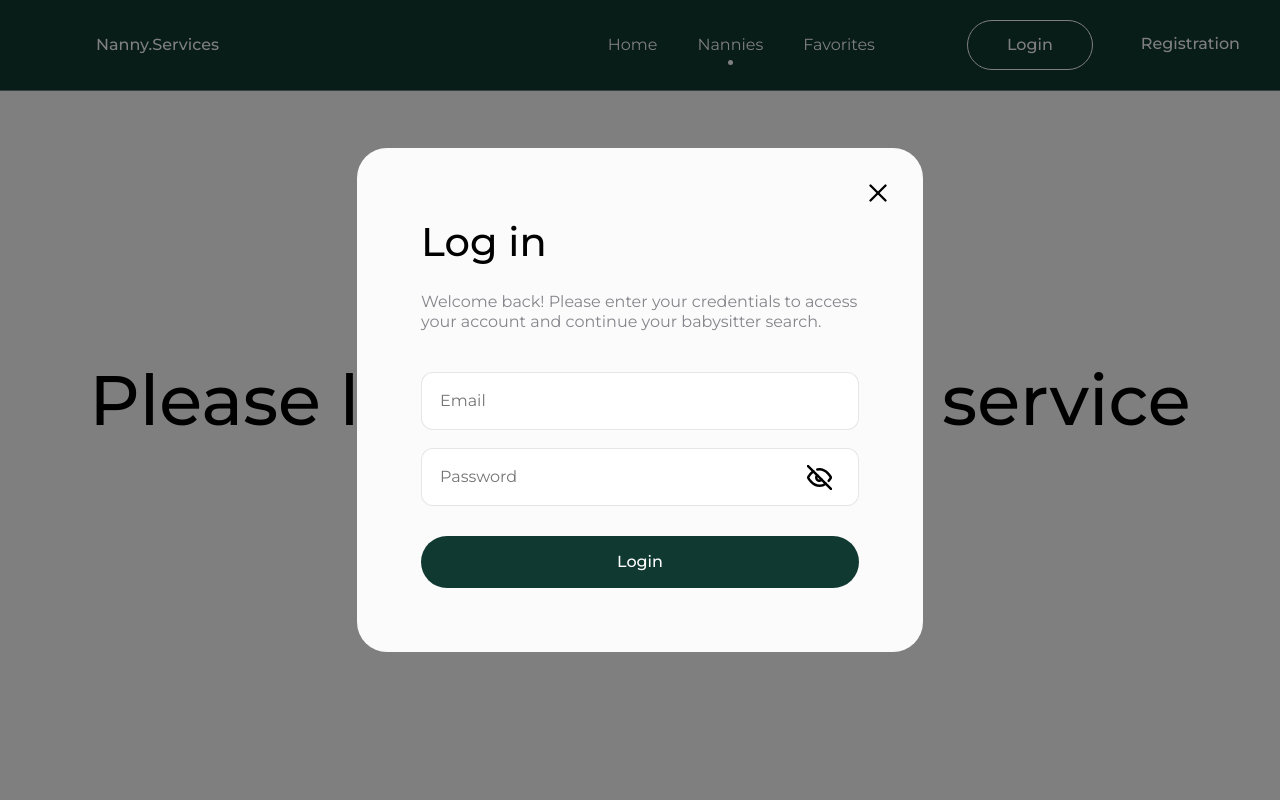
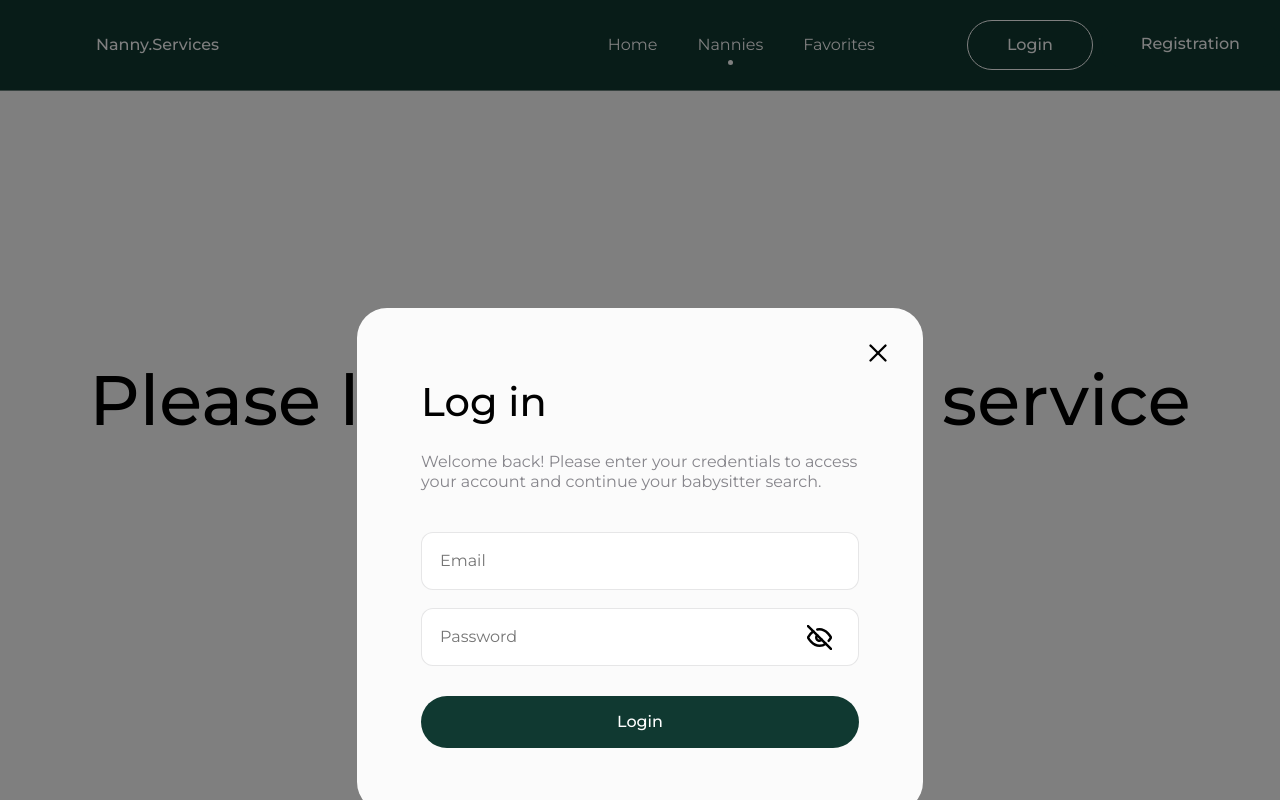
Before and after one commit to Hrechaniuk1/nanny-react-ts-sass, a React (Vite) app: page /nannies in a window 1280 px wide. Both pictures are taken after a click on the button "Login". Built offline with nearby package versions, Linux system fonts and the light colour scheme; no server answers.

Commit message:
appointment styles body scroll fixed

```diff
--- a/src/components/Appointment/Appointment.module.scss
+++ b/src/components/Appointment/Appointment.module.scss
@@ -1,6 +1,7 @@
 @use '../../styles/forvardForModules' as s;
 
 .formBox {
+    // height: 100vh;
     position: relative;
     width: 566px;
     padding: 64px;
--- a/src/components/Modal/Modal.module.scss
+++ b/src/components/Modal/Modal.module.scss
@@ -1,15 +1,27 @@
 @use '../../styles/forvardForModules' as s;
 
 .modal {
+    padding-top: 30%;
+    padding-bottom: 5%;
+    overflow: auto;
     z-index: s.$z-modal;
     display: flex;
     justify-content: center;
     align-items: center;
     background-color: rgba(0, 0, 0, 0.5);
-    position: absolute;
+    position: fixed;
     top: 0;
     bottom: 0;
     left: 0;
     right: 0;
+}
+
+.bodyFixed {
+    position: fixed;
+    top: 0;
+    left: 0;
+    right: 0;
+    overflow: hidden;
+    width: 100%;
     height: 100%;
 }
--- a/src/components/Modal/Modal.tsx
+++ b/src/components/Modal/Modal.tsx
@@ -1,5 +1,5 @@
 // general import
-import { FC, ReactNode } from "react"
+import { FC, ReactNode, useEffect } from "react"
 import ReactDOM from 'react-dom';
 
 // styles
@@ -14,6 +14,19 @@ interface ModalProps {
 //   component
 
 const Modal: FC<ModalProps> = ({ isOpen, children }) => {
+
+  useEffect(() => {
+    if (isOpen) {
+        document.body.classList.add(css.bodyFixed);
+    } else {
+        document.body.classList.remove(css.bodyFixed);
+    }
+
+    return () => {
+        document.body.classList.remove(css.bodyFixed);
+    };
+}, [isOpen]);
+
     if (!isOpen) return null;
 
     const portalRoot = document.getElementById('portal-root');
```
